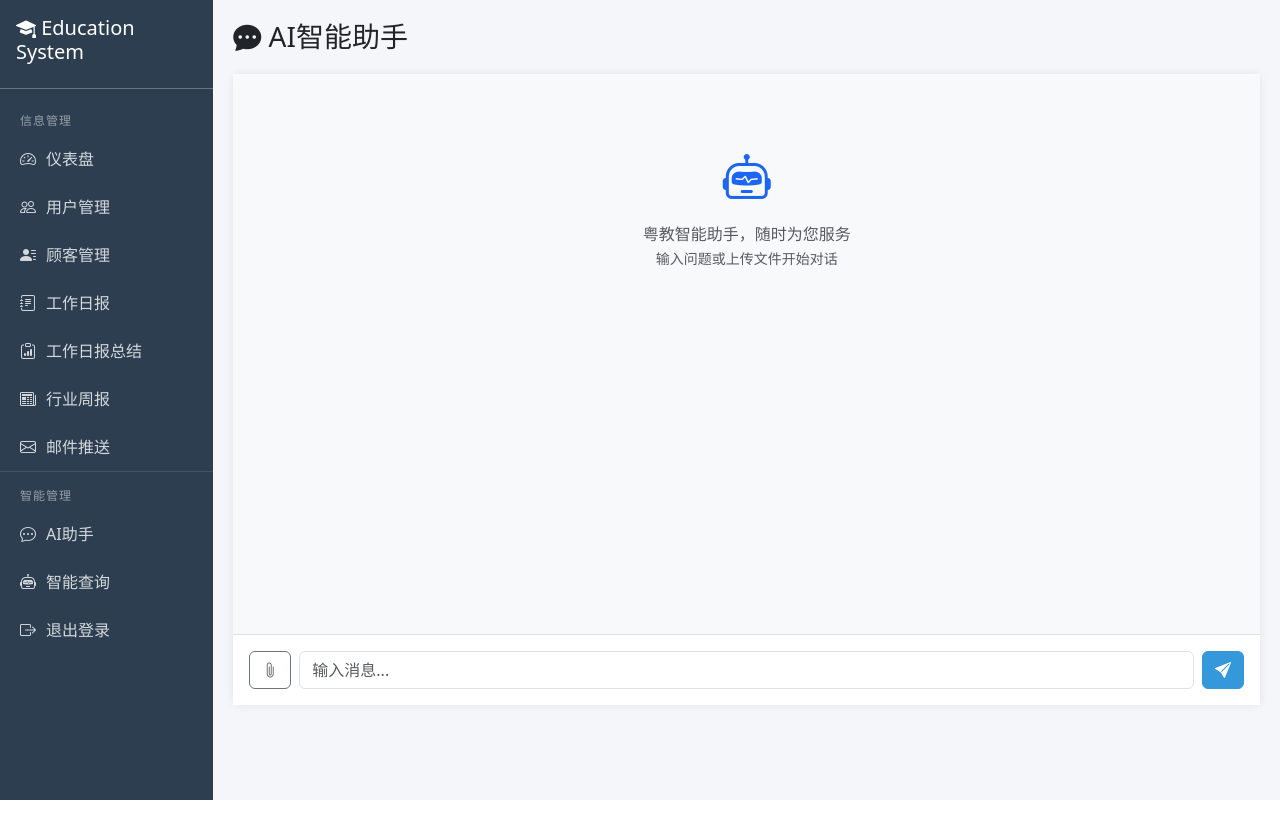
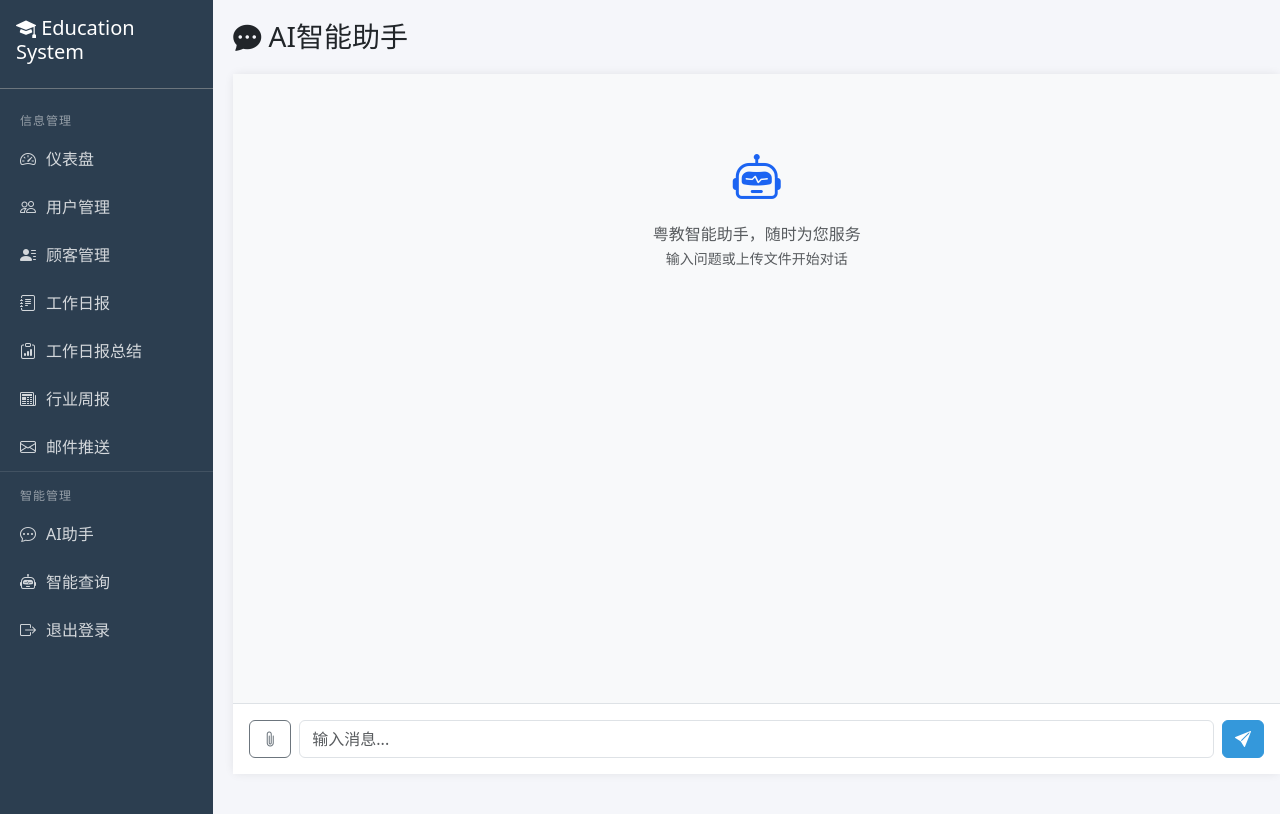
Before and after one commit to kiritosmiles/education_system, a FastAPI app: page /ai-chat in a window 1280 px wide. Run offline with FastAPI, Linux system fonts and the light colour scheme.

Commit message:
优化前端内容

```diff
--- a/app/templates/ai_chat.html
+++ b/app/templates/ai_chat.html
@@ -1,13 +1,18 @@
 {% extends "base.html" %}
 {% block title %}AI智能助手{% endblock %}
 {% block content %}
-<div class="page-header">
+<style>
+    .main-content { padding: 20px 0 20px 20px !important; }
+    #chatCard { height: calc(100vh - 100px); }
+    #chatContainer { height: calc(100vh - 240px) !important; }
+</style>
+<div class="page-header" style="padding-right:20px;">
     <h3><i class="bi bi-chat-dots-fill"></i> AI智能助手</h3>
 </div>
-<div class="card">
-    <div class="card-body p-0">
+<div class="card" id="chatCard">
+    <div class="card-body p-0 d-flex flex-column">
         <!-- 对话窗口 -->
-        <div id="chatContainer" style="height: 560px; overflow-y: auto; padding: 20px; background: #f8f9fa;">
+        <div id="chatContainer" style="flex:1; overflow-y: auto; padding: 20px; background: #f8f9fa;">
             <div class="text-center text-muted py-5">
                 <i class="bi bi-robot" style="font-size:3rem;color:#1C64F2;"></i>
                 <p class="mt-2 mb-0">粤教智能助手，随时为您服务</p>
@@ -15,7 +20,7 @@
             </div>
         </div>
         <!-- 输入区域 -->
-        <div class="border-top p-3" style="background: #fff;">
+        <div class="border-top p-3" style="background: #fff; flex-shrink:0;">
             <!-- 文件预览 -->
             <div id="filePreview" class="mb-2" style="display:none;">
                 <div class="d-flex align-items-center gap-2 flex-wrap" id="filePreviewList"></div>
@@ -222,7 +227,8 @@ async function sendMessage() {
             conversationId = data.data.conversation_id || '';
             appendMessage('assistant', data.data.answer, true, elapsed);
         } else {
-            appendMessage('assistant', '抱歉，请求出错，请稍后重试。', false, elapsed);
+            const errMsg = data.msg || data.detail || '抱歉，请求出错，请稍后重试。';
+            appendMessage('assistant', errMsg, false, elapsed);
         }
     } catch (e) {
         const elapsed = Date.now() - queryStart;
--- a/app/utils/dify_client.py
+++ b/app/utils/dify_client.py
@@ -78,7 +78,7 @@ async def upload_file(file_bytes: bytes, filename: str, user: str, api_key: str
             data={"user": user},
             files={"file": (filename, file_bytes)},
         )
-        if response.status_code != 200:
+        if response.status_code not in (200, 201):
             logger.error(f"Dify文件上传错误: status={response.status_code}, body={response.text}")
             raise Exception(f"Dify文件上传错误({response.status_code}): {response.text}")
         return response.json()
```
Also changed, not shown: 2 other files.
